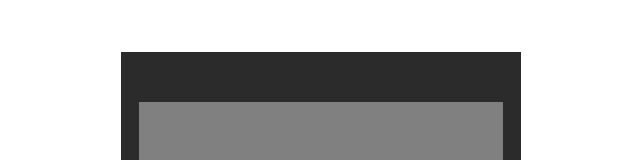
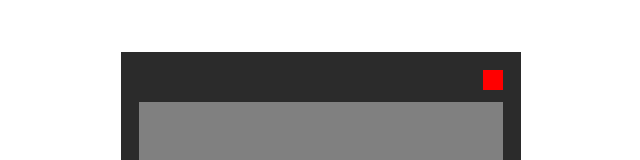
Before and after one commit to Lefentome38/caculatriceAngular, an Angular app: page / in a window 1280 px wide. Shown: the part 169-329 px from the top of the page, without its empty margins (337-977 px from the left). Built offline with nearby package versions, Linux system fonts and the light colour scheme.

Commit message:
rajout du button On/Off

```diff
--- a/src/app/body/calculatrice/calculatrice.component.html
+++ b/src/app/body/calculatrice/calculatrice.component.html
@@ -1,11 +1,15 @@
 <div class="container">
 
-  <app-screen-calculator [tab]="tabNumber"/>
+
+  <div class="headerCalculator">
+    <div class="ledOnOff" [ngStyle]="{'background-color': isLedOnOff ? 'green' : 'red'}"></div>
+    <app-screen-calculator [tab]="tabNumber"/>
+  </div>
 
   <div class="calculator">
     <div class="containerLeft">
       <div class="keypadTop">
-        <button style="font-size: 1.5em;" >On/Off</button> <!-- ç faire -->
+        <button style="font-size: 1.5em;" (click)="toggleLed()">On/Off</button>
         <button (click)="onDelete()">C</button>
         <button (click)="backtrachingBord()">&#x2190;</button>
       </div>
--- a/src/app/body/calculatrice/calculatrice.component.scss
+++ b/src/app/body/calculatrice/calculatrice.component.scss
@@ -2,6 +2,20 @@
   background-color: #2b2b2b;
   width: 100%;
   padding: 5%;
+}
+
+.headerCalculator{
+  position: relative;
+}
+
+.ledOnOff {
+  background-color: red;
+
+  position: absolute;
+  right: 0;
+  top: -40%;
+  height: 20px;
+  width: 20px;
 }
 
 .calculator{
--- a/src/app/body/calculatrice/calculatrice.component.ts
+++ b/src/app/body/calculatrice/calculatrice.component.ts
@@ -1,38 +1,47 @@
 import { Component, OnInit } from '@angular/core';
 import { ScreenCalculatorComponent } from '../screen-calculator/screen-calculator.component';
-import { evaluate, log } from 'mathjs';
+import { evaluate} from 'mathjs';
+import { NgStyle } from '@angular/common';
 
 @Component({
   selector: 'app-calculatrice',
-  imports: [ScreenCalculatorComponent],
+  imports: [ScreenCalculatorComponent, NgStyle],
   templateUrl: './calculatrice.component.html',
   styleUrl: './calculatrice.component.scss'
 })
 
 export class CalculatriceComponent implements OnInit {
 
-  tilte!: string;
   keypadTab = Array.from({ length: 9 }, (_,i) => i);
 
+  isLedOnOff = false;
+
   valueSymbol!: string;
-
   tabNumber: string [] = [];
 
   ngOnInit(): void {
-    this.tilte = "Calcultratice"
+    this.tabNumber = [];
+  }
+
+  toggleLed() {
+    this.isLedOnOff = !this.isLedOnOff;
     this.tabNumber = [];
   }
 
   onNumberClick(value: number): void {
+    if (this.isLedOnOff) {
       this.tabNumber = [...this.tabNumber, value.toString()];
+    }
   }
 
   addSymbol(symbol: string): void {
+    if (this.isLedOnOff) {
       if (!this.tabNumber[this.tabNumber.length-1].match(/[X+\-/%]/)) {
         this.tabNumber = [...this.tabNumber, symbol];
       } else {
         this.tabNumber.pop();
         this.tabNumber = [...this.tabNumber, symbol];
+      }
     }
   }
 
--- a/src/app/body/screen-calculator/screen-calculator.component.scss
+++ b/src/app/body/screen-calculator/screen-calculator.component.scss
@@ -1,6 +1,8 @@
 p {
   background-color:gray;
   padding: 0;
+
+
   height: 10vh;
   width: 100%;
 
```
Lines whose indentation alone changed are shown as unchanged.
